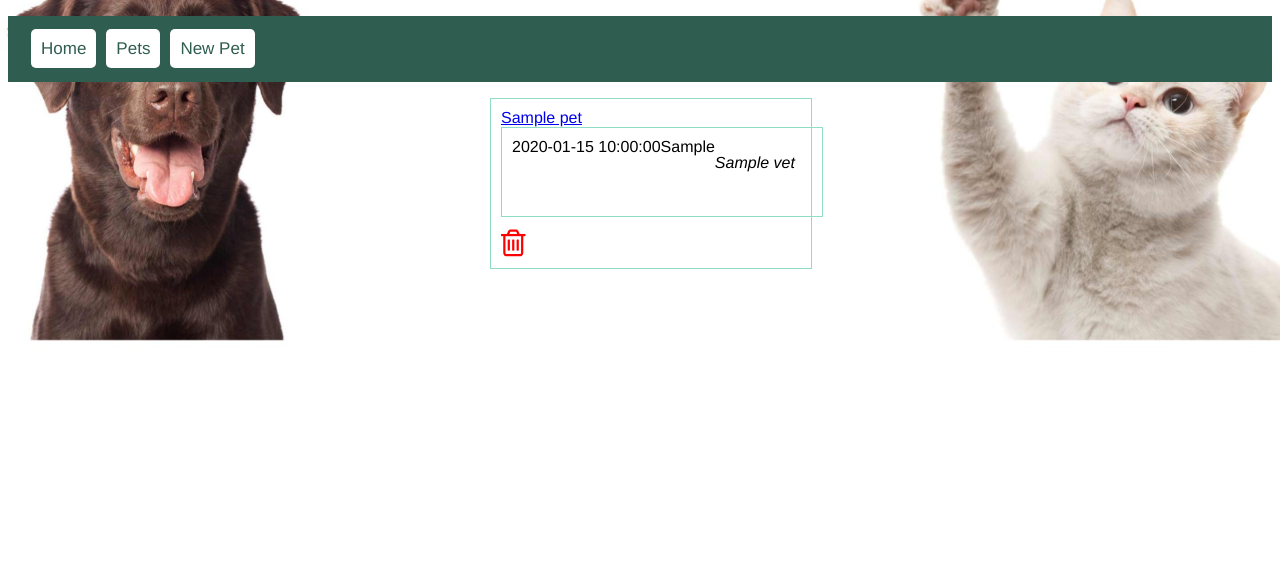
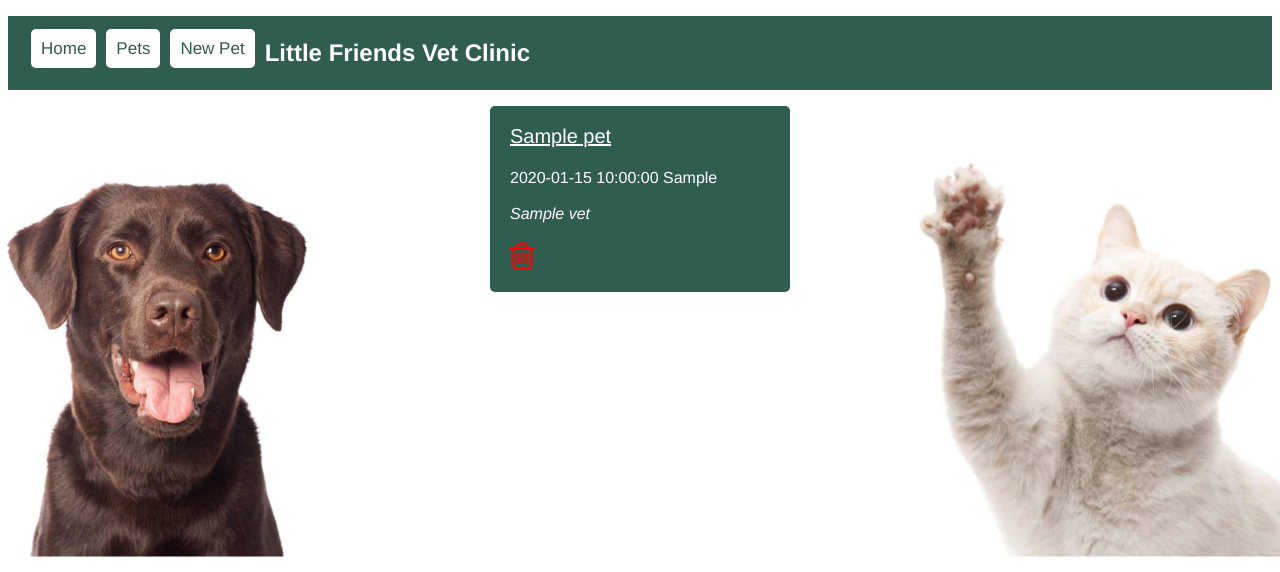
Before and after one commit to Andrej300/veterinary_project, a Flask app: page /pets in a window 1280 px wide. Shown: the top 572 px of the page. Run offline with Flask 2, Linux system fonts and the light colour scheme; a database or web service that is not in the repository returns one stand-in record (values such as "Sample title"); some libraries are stand-ins or nearby versions.

Commit message:
changed css 6

```diff
--- a/static/app_style.css
+++ b/static/app_style.css
@@ -6,17 +6,17 @@ body{
     background-image: url("/static/image/Web_Photo_Editor.jpg");
     background-repeat: roundrepeat;
     background-size: cover;
-    background-position-y: center;
+
 }
 
 .pet {
-    border: 1px solid #8fdcc7;
+    border: none;
     width: 300px;
-    min-height: 68px;
-    padding: 10px;
-    display: flex;
-    line-height: 18px;
-    margin-bottom: 10px;}
+    min-height: 20px;
+    line-height: 20px;
+    margin-bottom: 40px;
+
+}
 
 
 .trash-button{
@@ -60,13 +60,36 @@ body{
     display: flex;
     flex-wrap: wrap;
     width: 300px;
-    margin: 0 auto;}
+    margin: 0 auto;
+    border: none;
+}
+
+
+.content{
+    background-color: rgb(47, 93, 80);
+    border: none;
+    border-radius: 5px;
+    padding: 20px;
+    color: white;
+
+}
+
+.edit{
+    background-color: rgb(47, 93, 80);
+    border: none;
+    border-radius: 5px;
+    padding: 30px;
+    color: white;
+}
+
 
 .new_pet_form{
     border: none;
     border-radius: 20px;
     background-color: rgb(47, 93, 80);
     color: rgb(197, 221, 211);
+
+
 
 }
 
@@ -93,6 +116,13 @@ body{
     padding-inline: 1px;
 }
 
+.edit{
+    border: none;
+    border-radius: 20px;
+    background-color: rgb(47, 93, 80);
+    color: rgb(197, 221, 211);
+}
+
 #vet {
     background-color: rgb(132, 169, 165);
     border: none;
@@ -110,3 +140,14 @@ body{
     padding-top: 10px;
     padding-bottom: 10px;
 }
+
+.pet_birth{
+    padding-top: 20px;
+}
+
+
+#pet_name_index_html{
+    color: white;
+    font-size: 20px
+
+}
--- a/templates/base.html
+++ b/templates/base.html
@@ -6,7 +6,7 @@
   <meta http-equiv="X-UA-Compatible" content="ie=edge">
   <link rel="stylesheet" href= "https://stackpath.bootstrapcdn.com/font-awesome/4.7.0/css/font-awesome.min.css" crossorigin="anonymous">
   <link rel="stylesheet"href="{{ url_for('static', filename='app_style.css') }}">
-  <title>Pet list</title>
+  <title>Little Friends Vet Clinic</title>
 </head>
 <body>
   <header>
@@ -15,6 +15,7 @@
         <li><a href="{{url_for ('home') }}">Home</a></li>
         <li><a href="{{ url_for('pets.pets') }}">Pets</a></li>
         <li><a href="{{ url_for('pets.new_pet') }}">New Pet</a></li>
+        <h2 style="margin-top: 0px;margin-bottom: 0px;">Little Friends Vet Clinic</h2>
       </ul>
     </nav>
   </header>
--- a/templates/pets/index.html
+++ b/templates/pets/index.html
@@ -6,10 +6,10 @@
 {% for pet in all_pets %}
   <div class="pet">
     <div class="content">
-      <a href="/pets/{{pet.id}}">{{pet.pet_name}}</a>
-      <div class="pet name">
+      <a id="pet_name_index_html" href="/pets/{{pet.id}}">{{pet.pet_name}}</a>
+      <div class="pet_birth">
         {{pet.date_of_birth}}
-        <span class="Pet type">{{pet.pet_type}}</span>
+        <span class="pet_type">{{pet.pet_type}}</span>
         <p><i>{{pet.vet.vet_name}}</i></p>
       </div>
       <div class="buttons">
```
